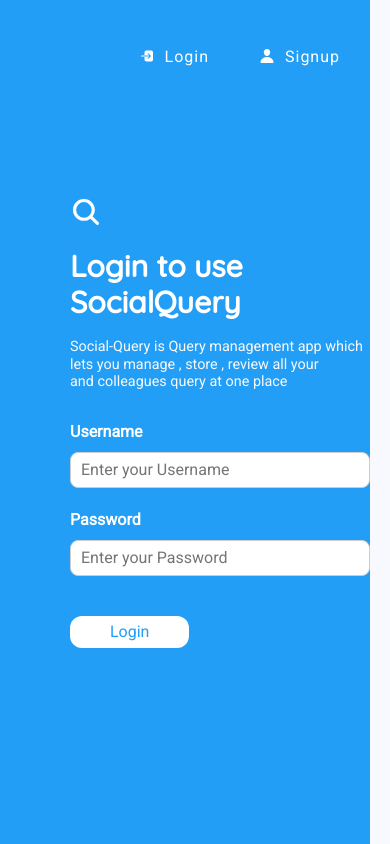
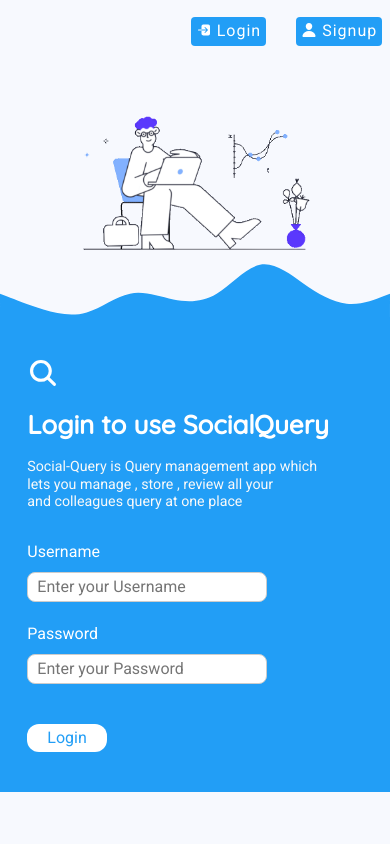
Before and after one commit to VineeTagarwaL-code/SocialQuery, a React (Vite) app in the folder client/: page /login in a window 390 px wide. Built offline with nearby package versions, Linux system fonts and the light colour scheme.

Commit message:
added responsivness for extra small devices in auth routes

```diff
--- a/client/src/components/forms/form.css
+++ b/client/src/components/forms/form.css
@@ -63,3 +63,39 @@
     flex-direction: column;
 
 }
+
+@media (max-width: 575px) {
+    .label__form{
+        font-weight: 500;
+    }
+    .input__form{
+        width: 240px;
+        padding: 2px 9px;
+    }.formBtn{
+        padding: 2px 20px;
+    }
+    .usernameForm__cont{
+        gap: 0px;
+    flex-direction: column !important;
+    }
+}
+
+/* Small (SM) - Larger Mobile Devices and Small Tablets */
+@media (min-width: 576px) and (max-width: 767px) {
+    /* Your CSS rules for SM screens go here */
+}
+
+/* Medium (MD) - Tablets and Small Laptops */
+@media (min-width: 768px) and (max-width: 991px) {
+    /* Your CSS rules for MD screens go here */
+}
+
+/* Large (LG) - Standard Laptops and Desktops */
+@media (min-width: 992px) and (max-width: 1199px) {
+    /* Your CSS rules for LG screens go here */
+}
+
+/* Extra Large (XL) - Large Desktops and Beyond */
+@media (min-width: 1200px) {
+    /* Your CSS rules for XL screens go here */
+}
--- a/client/src/components/layout/navigation/NavBar/AuthRoutes.css
+++ b/client/src/components/layout/navigation/NavBar/AuthRoutes.css
@@ -7,3 +7,32 @@
     right: 40px;
     top: 40px;
 }
+
+@media (max-width: 575px) {
+    /* Your CSS rules for XS screens go here */
+    #authRoutes__cont{
+        right: 2vw;
+        top: 2vh;
+    }
+
+}
+
+/* Small (SM) - Larger Mobile Devices and Small Tablets */
+@media (min-width: 576px) and (max-width: 767px) {
+    /* Your CSS rules for SM screens go here */
+}
+
+/* Medium (MD) - Tablets and Small Laptops */
+@media (min-width: 768px) and (max-width: 991px) {
+    /* Your CSS rules for MD screens go here */
+}
+
+/* Large (LG) - Standard Laptops and Desktops */
+@media (min-width: 992px) and (max-width: 1199px) {
+    /* Your CSS rules for LG screens go here */
+}
+
+/* Extra Large (XL) - Large Desktops and Beyond */
+@media (min-width: 1200px) {
+    /* Your CSS rules for XL screens go here */
+}
--- a/client/src/utils/Button/Button.css
+++ b/client/src/utils/Button/Button.css
@@ -27,3 +27,36 @@
     color: white;
     font-size: 16px;
 }
+
+/* Extra Small (XS) - Mobile Devices */
+@media (max-width: 575px) {
+    /* Your CSS rules for XS screens go here */
+    #button__cont{
+        padding:2px 5px;
+        gap: 5px;
+    }
+}
+
+/* Small (SM) - Larger Mobile Devices and Small Tablets */
+@media (min-width: 576px) and (max-width: 767px) {
+    /* Your CSS rules for SM screens go here */
+        #button__cont{
+        padding:4px 7px;
+        gap: 5px;
+    }
+}
+
+/* Medium (MD) - Tablets and Small Laptops */
+@media (min-width: 768px) and (max-width: 991px) {
+    /* Your CSS rules for MD screens go here */
+}
+
+/* Large (LG) - Standard Laptops and Desktops */
+@media (min-width: 992px) and (max-width: 1199px) {
+    /* Your CSS rules for LG screens go here */
+}
+
+/* Extra Large (XL) - Large Desktops and Beyond */
+@media (min-width: 1200px) {
+    /* Your CSS rules for XL screens go here */
+}
--- a/client/src/views/AuthViews/Auth.css
+++ b/client/src/views/AuthViews/Auth.css
@@ -1,9 +1,9 @@
-.loginPage{
+.Page{
     user-select: none;
     overflow: hidden;
     display: flex;
     flex-direction: row;
-
+    scroll-behavior: smooth;
 
 }
 
@@ -73,9 +73,53 @@
     right: 2vw;
 
 }
+#svg__waves{
+
+    position: absolute;
+    bottom:-2px;
+    visibility: hidden;
+}
 /* Extra Small (XS) - Mobile Devices */
 @media (max-width: 575px) {
     /* Your CSS rules for XS screens go here */
+   .Page{
+    flex-direction: column-reverse;
+
+    height: fit-content !important;
+
+   }
+   img{
+    height: 200px;
+
+}
+#right__cont{
+
+    padding-top: 10vh;
+
+    flex-basis: 50% !important;
+}
+#form__cont{
+    padding-top: 40px;
+    padding-bottom: 40px;
+    flex-basis: 50% !important;
+}
+#social_ICONSLogin{
+    visibility: hidden;
+}
+#svg__waves{
+    visibility: visible;
+}
+#welcome{
+    font-size: 1.2em;
+}
+#info__{
+    font-size: .89em;
+
+    width: 300px;
+}
+#form__cont{
+    padding-left: 7vw;
+}
 }
 
 /* Small (SM) - Larger Mobile Devices and Small Tablets */
--- a/client/src/views/AuthViews/LoginView/LoginPage.jsx
+++ b/client/src/views/AuthViews/LoginView/LoginPage.jsx
@@ -24,7 +24,7 @@
 
 
     return (
-        <div className='container-fluid loginPage m-0 p-0'>
+        <div className='container-fluid Page m-0 p-0'>
             <Navbar />
             <section id="form__cont">
                 <div id="form__wrapper">
@@ -52,7 +52,10 @@
                 <ion-icon name="logo-twitter"  style={{"color":"rgb(76, 76, 76" , "fontSize" :"30px" , "cursor":"pointer" , "marginRight":"10px"}}></ion-icon>
                 <ion-icon name="logo-linkedin"  style={{"color":"rgb(76, 76, 76" , "fontSize" :"30px" , "cursor":"pointer" , "marginRight":"10px"}}></ion-icon>
                 </div>
-                <hr/>
+
+
+                <svg xmlns="http://www.w3.org/2000/svg" viewBox="0 0 1440 320" id='svg__waves'><path fill="#229ef6" fill-opacity="1" d="M0,224L26.7,234.7C53.3,245,107,267,160,282.7C213.3,299,267,309,320,293.3C373.3,277,427,235,480,224C533.3,213,587,235,640,245.3C693.3,256,747,256,800,224C853.3,192,907,128,960,117.3C1013.3,107,1067,149,1120,186.7C1173.3,224,1227,256,1280,261.3C1333.3,267,1387,245,1413,234.7L1440,224L1440,320L1413.3,320C1386.7,320,1333,320,1280,320C1226.7,320,1173,320,1120,320C1066.7,320,1013,320,960,320C906.7,320,853,320,800,320C746.7,320,693,320,640,320C586.7,320,533,320,480,320C426.7,320,373,320,320,320C266.7,320,213,320,160,320C106.7,320,53,320,27,320L0,320Z"></path></svg>
+
             </section>
         </div>
     )
--- a/client/src/views/AuthViews/SignupView/SignupPage.jsx
+++ b/client/src/views/AuthViews/SignupView/SignupPage.jsx
@@ -23,7 +23,7 @@
     }, 4000)
      },[isError])
   return (
-    <div className='container-fluid loginPage m-0 p-0'>
+    <div className='container-fluid Page m-0 p-0'>
     <Navbar />
     <section id="form__cont">
         <div id="form__wrapper">
@@ -46,7 +46,9 @@
         <ion-icon name="logo-twitter"  style={{"color":"rgb(76, 76, 76" , "fontSize" :"30px" , "cursor":"pointer" , "marginRight":"10px"}}></ion-icon>
         <ion-icon name="logo-linkedin"  style={{"color":"rgb(76, 76, 76" , "fontSize" :"30px" , "cursor":"pointer" , "marginRight":"10px"}}></ion-icon>
         </div>
-        <hr/>
+
+        <svg xmlns="http://www.w3.org/2000/svg" viewBox="0 0 1440 320" id='svg__waves'><path fill="#229ef6" fill-opacity="1" d="M0,224L26.7,234.7C53.3,245,107,267,160,282.7C213.3,299,267,309,320,293.3C373.3,277,427,235,480,224C533.3,213,587,235,640,245.3C693.3,256,747,256,800,224C853.3,192,907,128,960,117.3C1013.3,107,1067,149,1120,186.7C1173.3,224,1227,256,1280,261.3C1333.3,267,1387,245,1413,234.7L1440,224L1440,320L1413.3,320C1386.7,320,1333,320,1280,320C1226.7,320,1173,320,1120,320C1066.7,320,1013,320,960,320C906.7,320,853,320,800,320C746.7,320,693,320,640,320C586.7,320,533,320,480,320C426.7,320,373,320,320,320C266.7,320,213,320,160,320C106.7,320,53,320,27,320L0,320Z"></path></svg>
+
     </section>
 </div>
 
```
